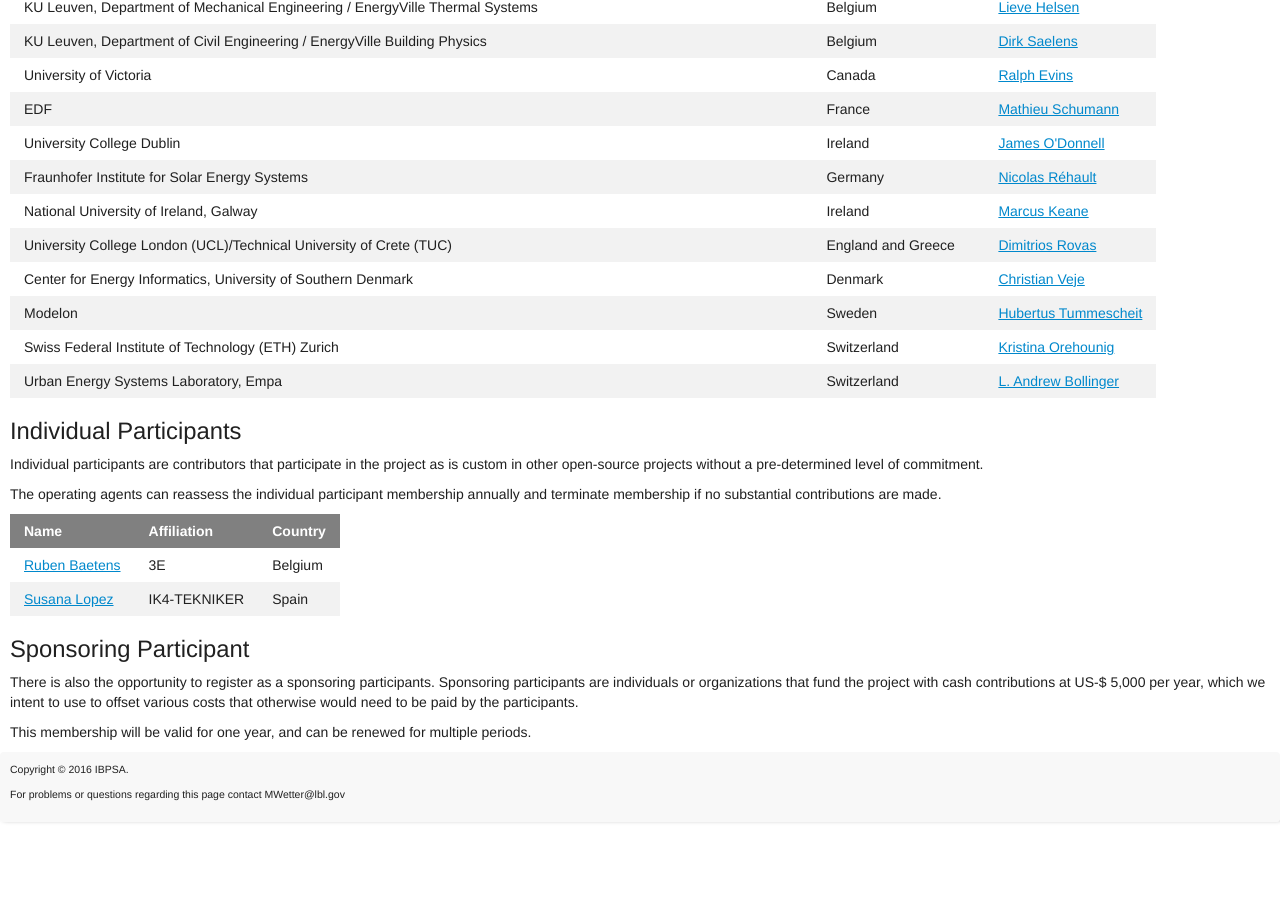
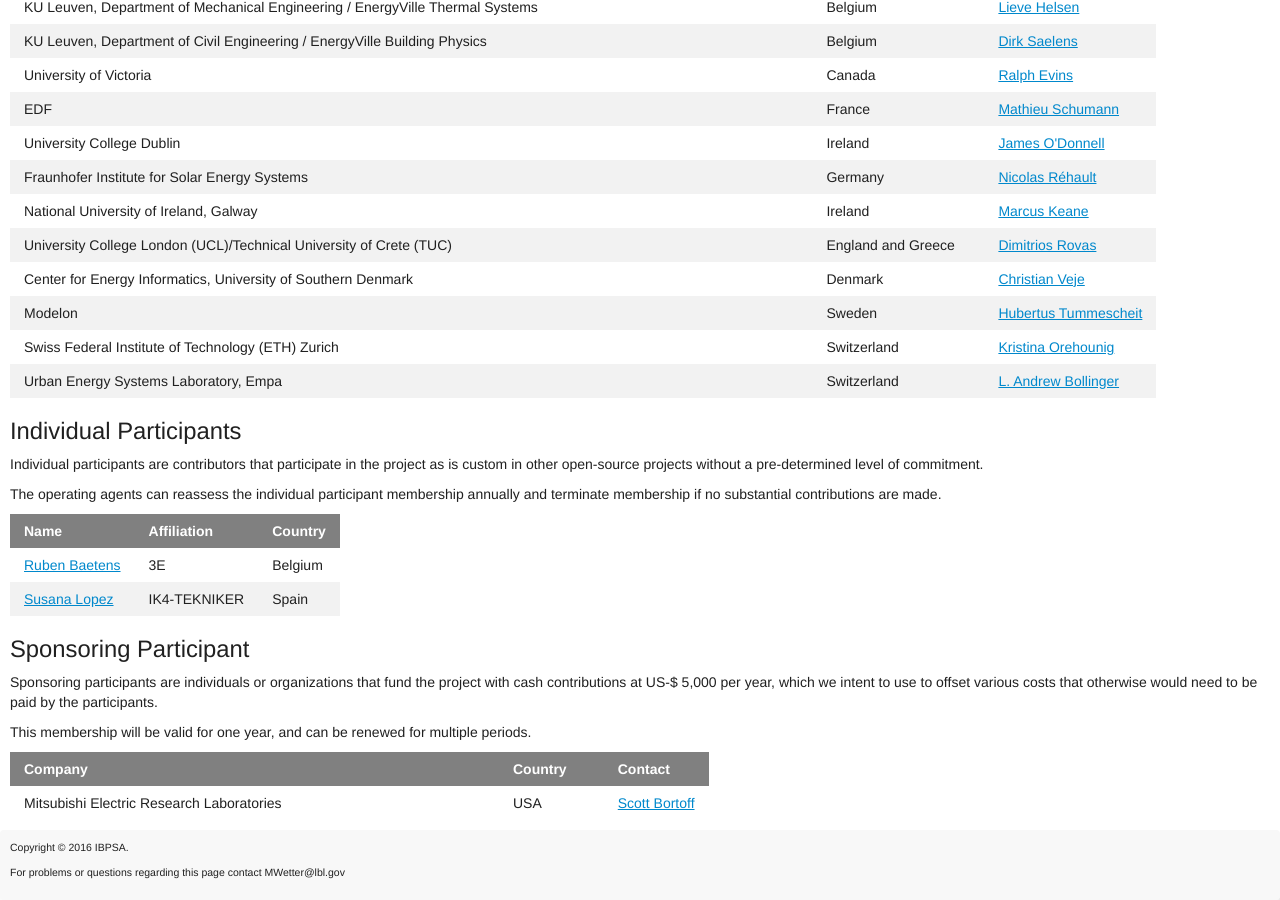
Before and after one commit to ibpsa/project1, a Jekyll site: the page built from participants.md, in a window 1280 px wide and 900 px high, scrolled down 797 px. Built offline with Jekyll 4.4.1, drawn with Linux system fonts in a browser that asks for light colours; nearby versions of some CDN libraries; before the commit the page ends 1619 px from its top, so only the background shows below that.

Commit message:
Added MERL

```diff
--- /dev/null
+++ b/_data/sponsoring_participants.yml
@@ -0,0 +1,5 @@
+- date_joined:   1/5/2016
+  contact_name:  Scott Bortoff
+  contact_email: bortoff@merl.com
+  company:       Mitsubishi Electric Research Laboratories
+  country:       USA
--- a/participants.md
+++ b/participants.md
@@ -112,10 +112,43 @@
 
 <h2>Sponsoring Participant</h2>
 
-There is also the opportunity to register as a sponsoring participants.
 Sponsoring participants are individuals or organizations that fund the project
 with cash contributions at US-$ 5,000 per year,
 which we intent to use to offset various costs
 that otherwise would need to be paid by the participants.
 
 This membership will be valid for one year, and can be renewed for multiple periods.
+
+<table class="table_with_header">
+<colgroup>
+<col width="70%" />
+<col width="15%" />
+<col width="15%" />
+</colgroup>
+<thead valign="bottom">
+<tr>
+<th>Company</th>
+<th>Country</th>
+<th>Contact</th>
+</tr>
+</thead>
+<tbody valign="top">
+{% for participant in site.data.sponsoring_participants %}
+<tr>
+  <td>
+  {{ participant.company }}
+  </td>
+  <td>
+  {{ participant.country }}
+  </td>
+  <td>
+  <a href="mailto:{{ participant.contact_email }}">{{ participant.contact_name }}</a>
+  {% if participant.role == "Co-operating agent" %}
+  <br/>
+  {{ participant.role }}
+  {% endif %}
+  </td>
+</tr>
+{% endfor %}
+</tbody>
+</table>
```
